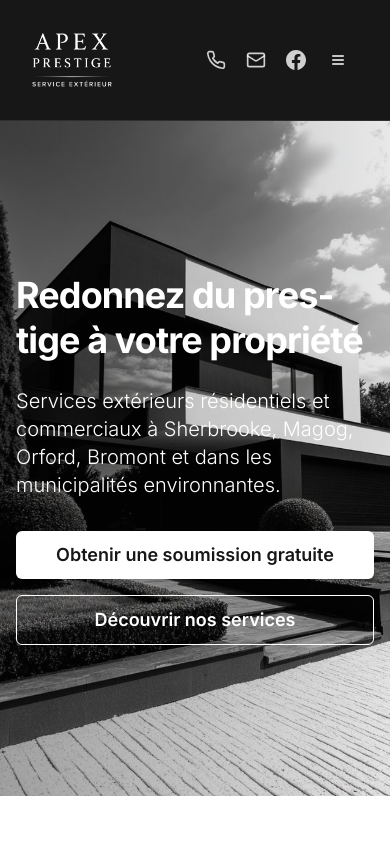
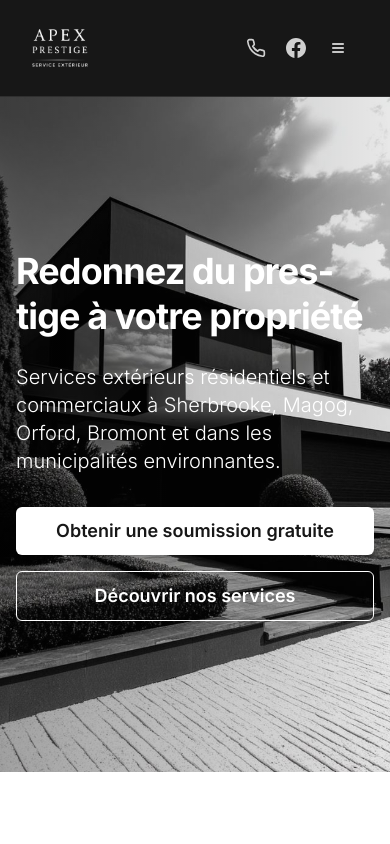
Before and after one commit to MiXir-Dev/apexprestige-mixir, a React (Vite) app: page / in a window 390 px wide. Shown: the top 844 px of the page. Built offline with nearby package versions, Linux system fonts and the light colour scheme.

Commit message:
Refactor Logo component dimensions for consistency and remove email link from MobileMenu for cleaner UI

```diff
--- a/src/components/header/Logo.tsx
+++ b/src/components/header/Logo.tsx
@@ -12,8 +12,8 @@ const Logo = ({ isSticky }: LogoProps) => {
           className={`overflow-hidden transition-all duration-300 flex items-center justify-center
           ${
             isSticky
-              ? "h-[4rem] w-[4rem] md:h-20 md:w-20"
-              : "h-[5rem] w-[5rem] md:h-20 md:w-20"
+              ? "h-12 w-12 md:h-20 md:w-20"
+              : "h-14 w-14 md:h-20 md:w-20"
           }`}
         >
           <img
--- a/src/components/header/MobileMenu.tsx
+++ b/src/components/header/MobileMenu.tsx
@@ -1,4 +1,4 @@
-import { Mail, Menu, Phone } from "lucide-react";
+import { Menu, Phone } from "lucide-react";
 
 import { Button } from "@/components/ui/button";
 import {
@@ -62,23 +62,6 @@ const MobileMenu = ({
         aria-label={`Appeler le ${CONTACT.phoneDisplay}`}
       >
         <Phone className="h-5 w-5" aria-hidden="true" />
-      </a>
-
-      {/* Email */}
-      <a
-        href={`mailto:${CONTACT.email}`}
-        className="
-          mr-1 rounded-full p-2
-          text-white/80
-          transition-colors duration-200
-          hover:bg-white/10 hover:text-white
-          focus-visible:outline-none
-          focus-visible:ring-2
-          focus-visible:ring-white
-        "
-        aria-label={`Écrire à ${CONTACT.email}`}
-      >
-        <Mail className="h-5 w-5" aria-hidden="true" />
       </a>
 
       {/* Facebook */}
@@ -209,19 +192,6 @@ const MobileMenu = ({
                 <span>{CONTACT.phoneDisplay}</span>
               </a>
 
-              <a
-                href={`mailto:${CONTACT.email}`}
-                className="
-                  flex items-center gap-3 py-2
-                  text-sm text-white/70
-                  transition-colors
-                  hover:text-white
-                "
-              >
-                <Mail className="h-4 w-4" aria-hidden="true" />
-                <span>{CONTACT.email}</span>
-              </a>
-
               {SOCIAL_LINKS.facebook && (
                 <a
                   href={SOCIAL_LINKS.facebook}
```
